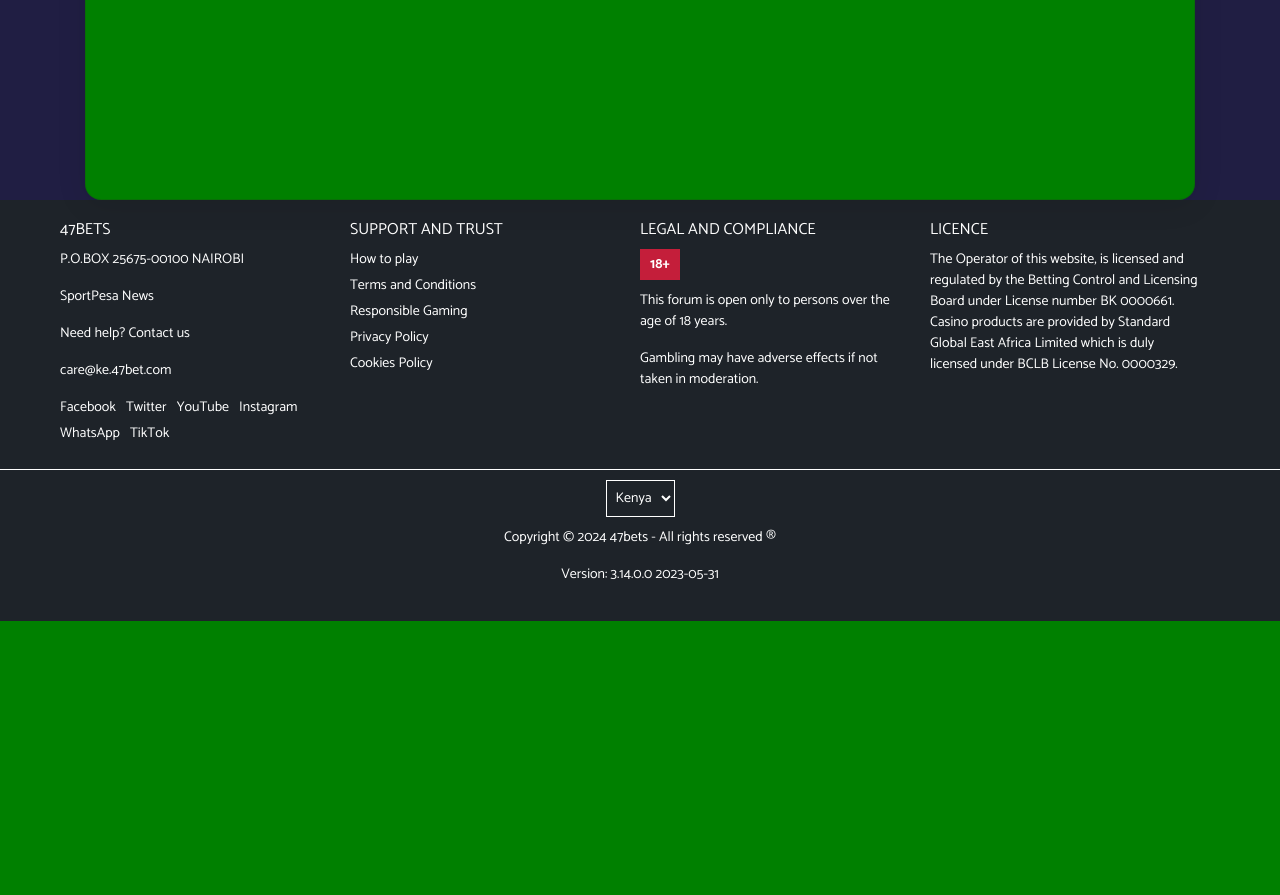
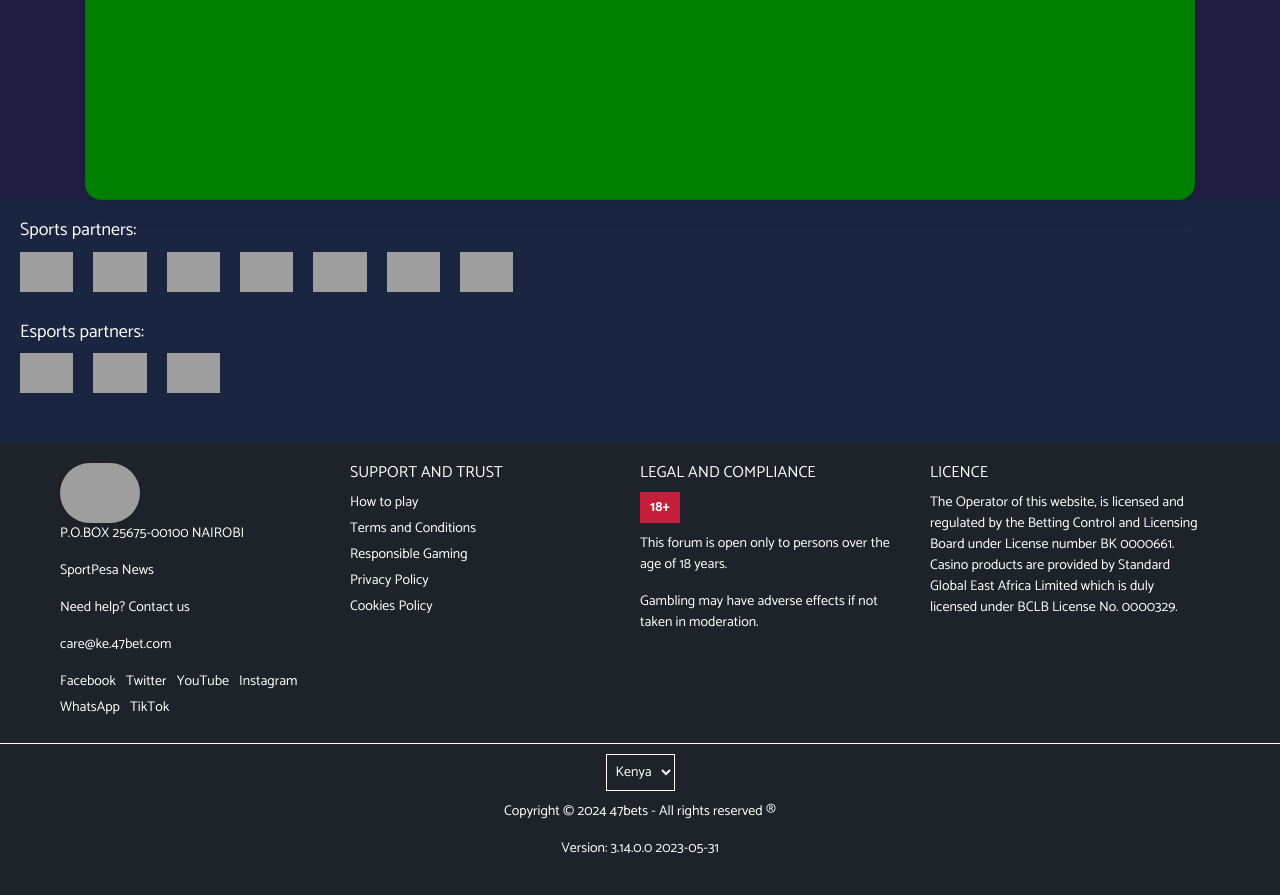
Before and after one commit to Kelvin-Wepo/47bets, a Django app: page /match/ in a window 1280 px wide. Shown: the part 1042-1937 px from the top of the page. Before the commit the page ends 1663 px from the top, so only its background shows below. Run offline with Django 4.2, Linux system fonts and the light colour scheme; the visitor is signed in with stand-in values (Sample User, id 1); data that the repository does not hold is empty; some libraries are stand-ins or nearby versions; grey boxes are pictures that could not be loaded.

Commit message:
this commit modifies base.html

```diff
--- a/superapp/templates/superapp/base.html
+++ b/superapp/templates/superapp/base.html
@@ -279,6 +279,35 @@
     object-fit: cover;
 }
 
+.partners-container {
+    background-color: #1a2641;
+    color: white;
+    padding: 20px;
+    font-family: Arial, sans-serif;
+  }
+
+  .partners-section {
+    margin-bottom: 20px;
+  }
+
+  h3 {
+    margin-bottom: 10px;
+    font-size: 18px;
+    font-weight: normal;
+  }
+
+  .logo-container {
+    display: flex;
+    align-items: center;
+    flex-wrap: wrap;
+  }
+
+  .partner-logo {
+    height: 40px;
+    margin-right: 20px;
+    margin-bottom: 10px;
+  }
+
 </style>
 
 </head>
@@ -330,15 +359,15 @@
             <img src="{% static 'images/logo.png' %}" alt="47BETS Logo" class="img-fluid shadow-sm" style="max-height: 60px; max-width: 120px; border-radius: 30px;">
         </div>
         <div class="navbar-links">
-            <a href="#">Home</a>
-            <a href="#">Bets</a>
+            <a class="nav-link nav-transition" href="{% url 'home' %}"><b>Home</b></a>
+            <a class="nav-link nav-transition" href="{% url 'bets' %}"><b>Bets</b></a>
             <a href="#">47 League</a>
             <a href="#" class="casino">Casino <span class="new">NEW!</span></a>
             <a href="#">Virtuals</a>
             <a href="#">Jackpots</a>
-            <a href="#">eSports</a>
+            <a class="nav-link nav-transition" href="{% url 'bureau:match' %}"><b>Match</b></a>
             <a href="#">Lucky Numbers</a>
-            <a href="#">More</a>
+            <a class="nav-link nav-transition" href="{% url 'profile' %}"><b>Profile</b></a>
         </div>
         <div class="navbar-actions">
             <input type="text" placeholder="Mobile">
@@ -356,25 +385,25 @@
     </ol>
     <div class="carousel-inner">
       <div class="carousel-item active">
-        <img src="{% static 'images/bet2.jpg' %}" class="d-block w-100" alt="Slide 1">
+        <img src="{% static 'images/banner2.jpg'%}" class="d-block w-100" alt="Slide 1">
         <div class="carousel-caption d-none d-md-block">
-          <h5>Welcome to 47bets</h5>
-          <p>Your premier betting destination</p>
+          {% comment %} <h5>Welcome to 47bets</h5>
+          <p>Your premier betting destination</p> {% endcomment %}
           <a href="{% url 'register' %}" class="btn btn-primary btn-lg">Join Now</a>
         </div>
       </div>
       <div class="carousel-item">
-        <img src="{% static 'images/bet1.jpeg' %}" class="d-block w-100" alt="Slide 2">
+        <img src="{% static 'images/banner3a.jpg'%}" class="d-block w-100" alt="Slide 2">
         <div class="carousel-caption d-none d-md-block">
-          </h5>Exciting Sports Events</h5>
-          <p>Bet on your favorite teams</p>
+          {% comment %} </h5>Exciting Sports Events</h5>
+          <p>Bet on your favorite teams</p> {% endcomment %}
         </div>
       </div>
       <div class="carousel-item">
-        <img src="{% static 'images/foot.jpg' %}" class="d-block w-100" alt="Slide 3">
+        <img src="{% static 'images/banner4a.png' %}" class="d-block w-100" alt="Slide 3">
         <div class="carousel-caption d-none d-md-block">
-          <h5>Big Wins Await</h5>
-          <p>Join thousands of winners</p>
+          {% comment %} <h5>Big Wins Await</h5>
+          <p>Join thousands of winners</p> {% endcomment %}
           <a href="{% url 'login' %}" class="btn btn-warning btn-lg">Log In</a>
         </div>
       </div>
@@ -402,12 +431,38 @@
         {% block content %}
         {% endblock %}
     </div>
+
+    <div class="partners-container">
+        <div class="partners-section">
+          <h3>Sports partners:</h3>
+          <div class="logo-container">
+            <img src="{% static 'images/SerieA logo.jpg'%}" alt="Serie A" class="partner-logo">
+            <img src="{% static 'images/psg,logo.jpg'%}" alt="PSG" class="partner-logo">
+            <img src="{% static 'images/SerieA logo.jpg'%}" alt="LaLiga" class="partner-logo">
+            <img src="{% static 'images/barcelona.jpg'%}" alt="Barcelona" class="partner-logo">
+            <img src="{% static 'images/CAFlogo.png'%}" alt="CAF" class="partner-logo">
+            <img src="{% static 'images/volleyball.png'%}" alt="Volleyball World" class="partner-logo">
+            <img src="{% static 'images/lillestorm.png'%}" alt="Lillestrom" class="partner-logo">
+          </div>
+        </div>
+
+        <div class="partners-section">
+          <h3>Esports partners:</h3>
+          <div class="logo-container">
+            <img src="{% static 'images/esl logo.jpg'%}" alt="ESL" class="partner-logo">
+            <img src="{% static 'images/mbr logo.jpg'%}" alt="MBR" class="partner-logo">
+            <img src="{% static 'images/beastcoast.png'%}" alt="Beastcoast" class="partner-logo">
+          </div>
+        </div>
+      </div>
+
+
     {% comment %} footer {% endcomment %}
 
 <footer class="site-footer">
   <div class="footer-container">
       <div class="footer-column">
-          <h3>47BETS</h3>
+        <img src="{% static 'images/logo.png' %}" alt="47BETS Logo" class="img-fluid shadow-sm" style="max-height: 60px; max-width: 120px; border-radius: 30px;">
           <p>P.O.BOX 25675-00100 NAIROBI</p>
           <p>SportPesa News</p>
           <p>Need help? Contact us</p>
```
